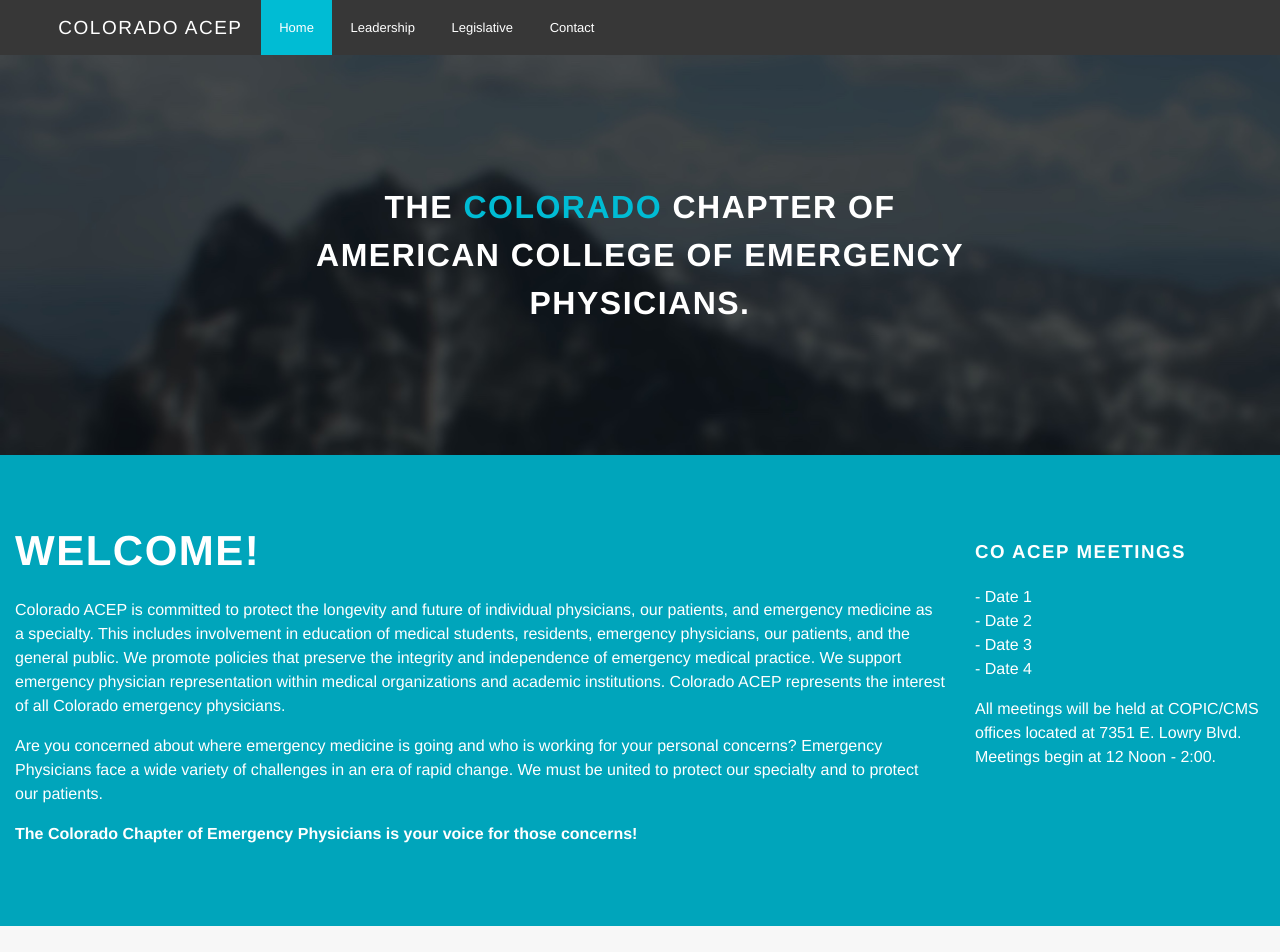
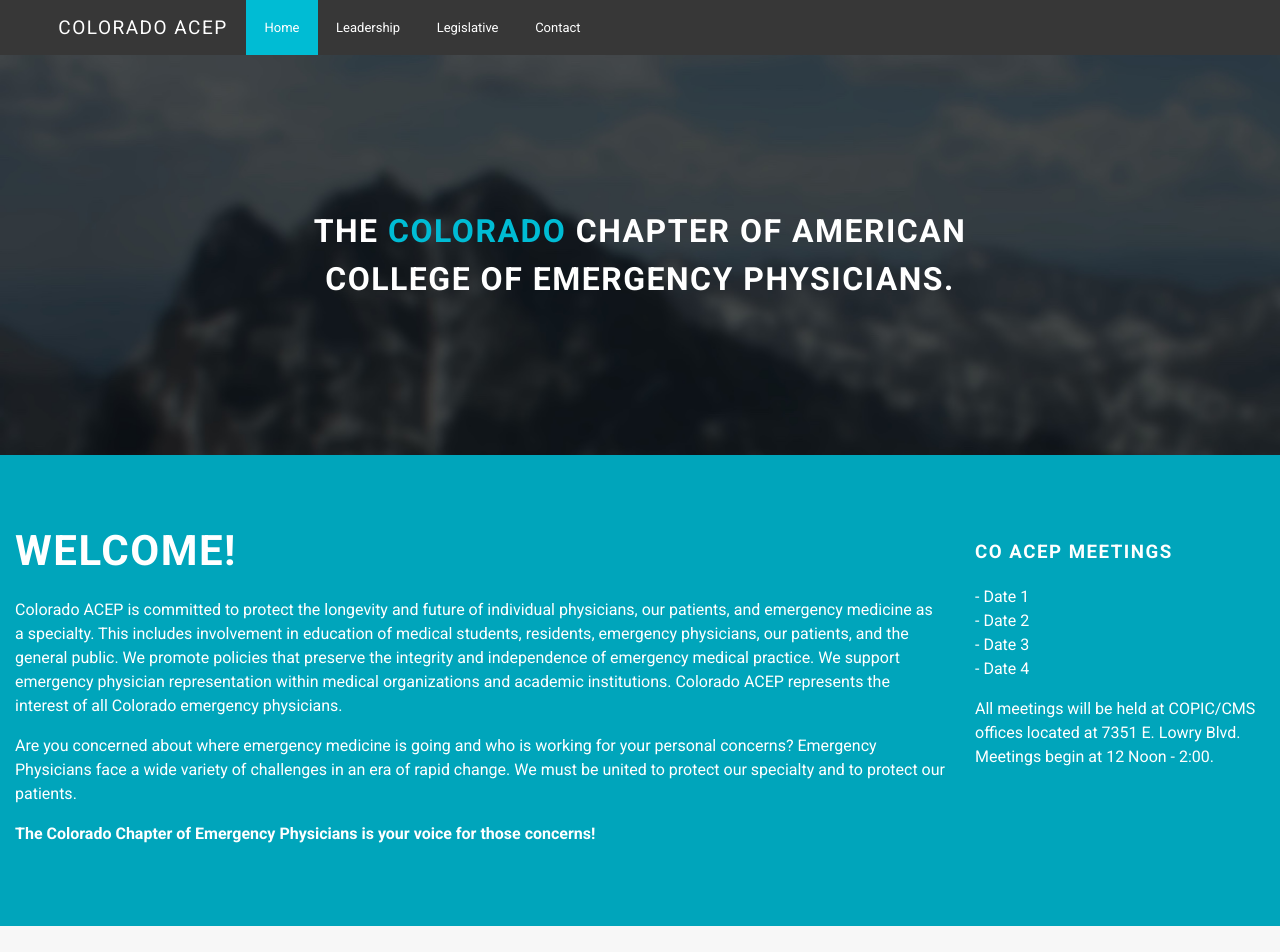
Before and after one commit to pebutler3/coacep, a Jekyll site: the page built from index.html, in a window 1280 px wide and 1400 px high. Shown: the top 952 px of the window. Built offline with Jekyll 4.4.1, drawn with Linux system fonts in a browser that asks for light colours.

Commit message:
set default font to Roboto

```diff
--- a/_sass/1-plugins/foundation/_global.scss
+++ b/_sass/1-plugins/foundation/_global.scss
@@ -3,6 +3,7 @@
 // Licensed under MIT Open Source
 
 @import 'functions';
+@import url(https://fonts.googleapis.com/css?family=Roboto:400,300,700);
 //
 // Foundation Variables
 //
@@ -249,7 +250,7 @@
 $info-color: #a0d3e8 !default;      // cornflower
 
 // We use these to define default font stacks
-$font-family-sans-serif: "Helvetica Neue", Helvetica, Roboto, Arial, sans-serif !default;
+$font-family-sans-serif: Roboto, Helvetica, Arial, sans-serif !default;
 $font-family-serif: Georgia, Cambria, "Times New Roman", Times, serif !default;
 $font-family-monospace: Consolas, "Liberation Mono", Courier, monospace !default;
 
```
